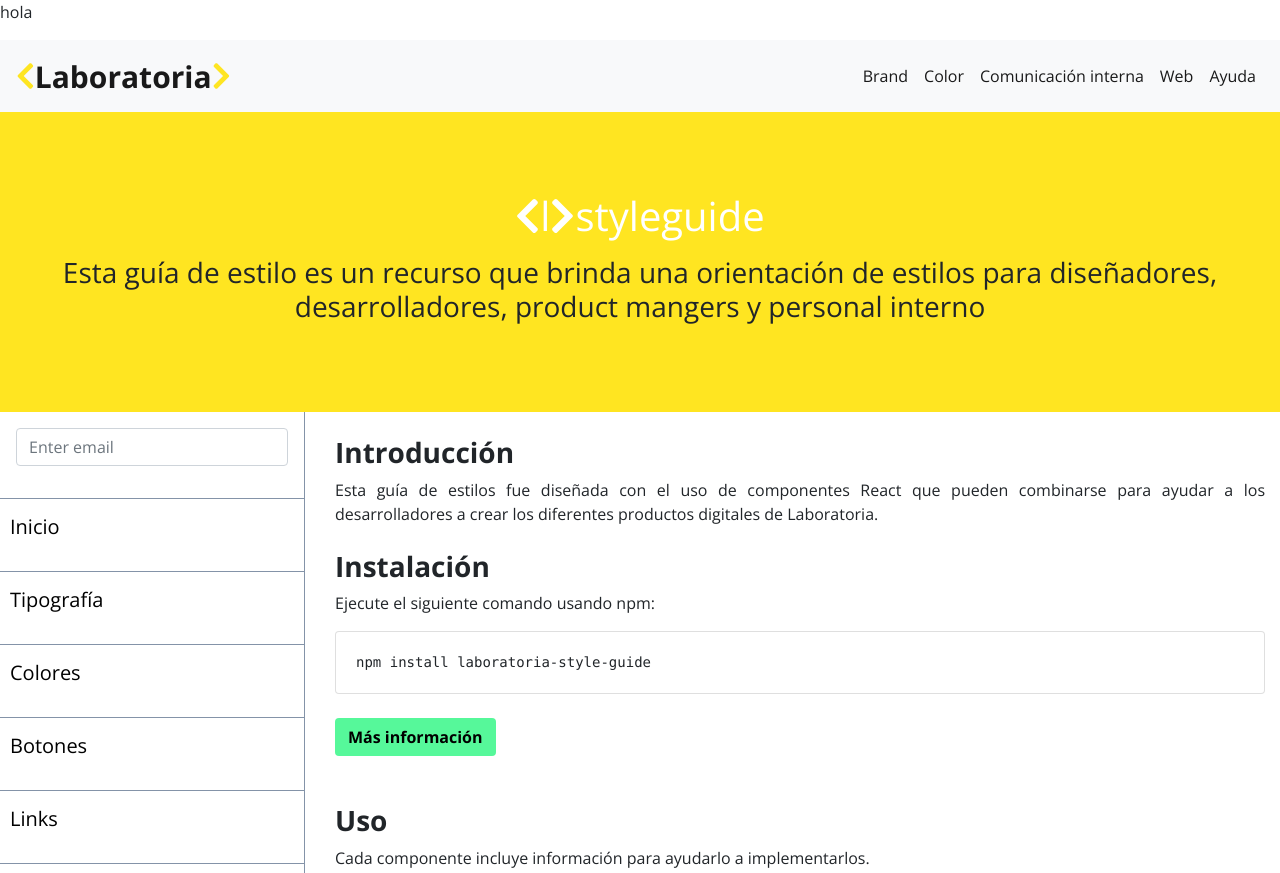
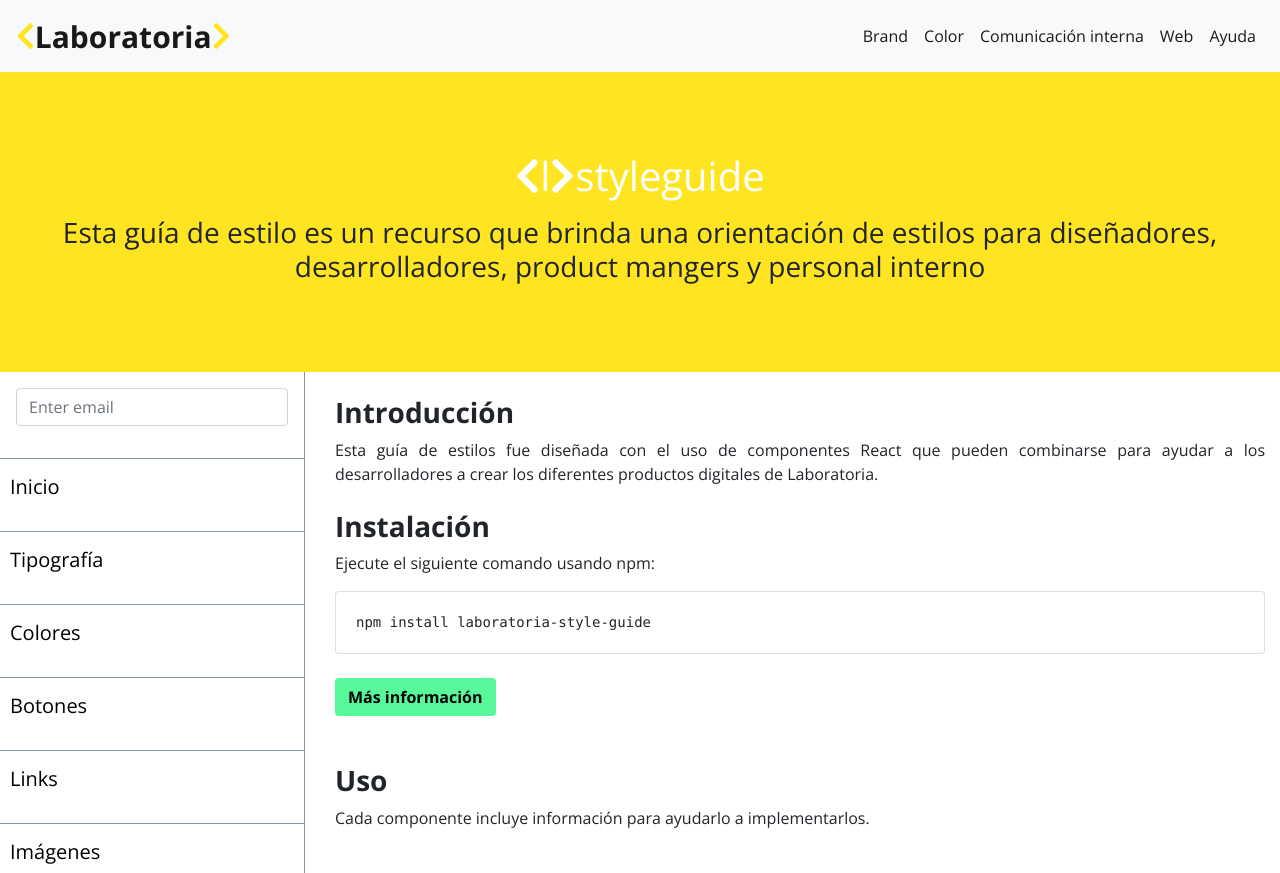
Before and after one commit to Rocciescobar/StyleGuide, a React app: page public/index.html in a window 1280 px wide. Shown: the top 873 px of the page. Built offline with nearby package versions, Linux system fonts and the light colour scheme.

```diff
--- a/public/index.html
+++ b/public/index.html
@@ -9,14 +9,9 @@
     <title>Document</title>
   </head>
   <body>
-<div class="">
-<p>hola</p>
-</div>
     <div id="root"></div>
     <script src="https://code.jquery.com/jquery-3.2.1.slim.min.js" integrity="sha384-KJ3o2DKtIkvYIK3UENzmM7KCkRr/rE9/Qpg6aAZGJwFDMVNA/GpGFF93hXpG5KkN" crossorigin="anonymous"></script>
     <script src="https://maxcdn.bootstrapcdn.com/bootstrap/4.0.0/js/bootstrap.min.js" integrity="sha384-JZR6Spejh4U02d8jOt6vLEHfe/JQGiRRSQQxSfFWpi1MquVdAyjUar5+76PVCmYl" crossorigin="anonymous"></script>
     <script defer src="https://use.fontawesome.com/releases/v5.0.8/js/all.js" integrity="sha384-SlE991lGASHoBfWbelyBPLsUlwY1GwNDJo3jSJO04KZ33K2bwfV9YBauFfnzvynJ" crossorigin="anonymous"></script>
   </body>
 </html>
-</body>
-</html>
```
